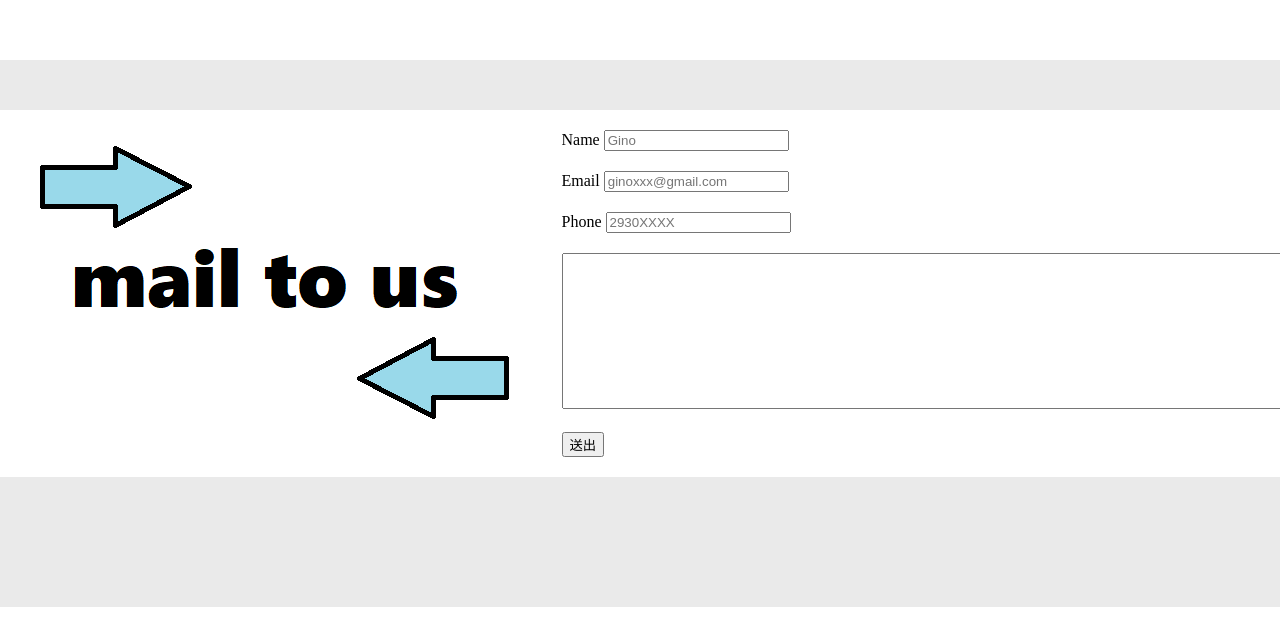
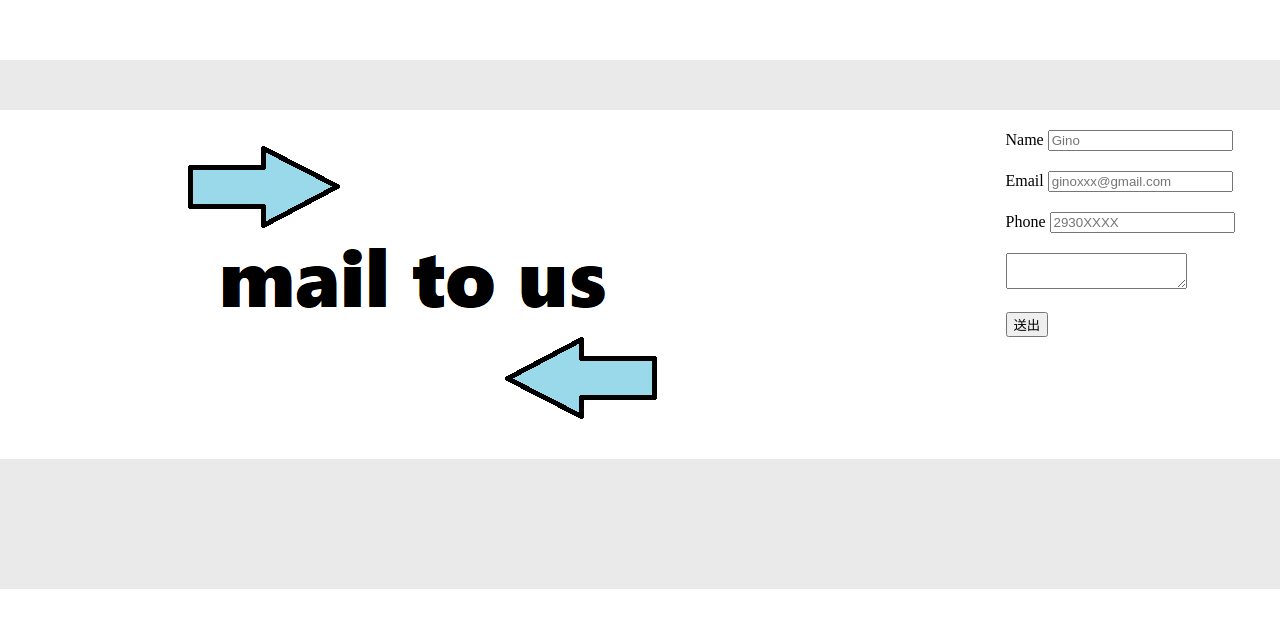
Before and after one commit to Gino1024/Resume, a plain HTML site: page index.html in a window 1280 px wide. Shown: the part 1837-2464 px from the top of the page. Drawn offline with nearby package versions, Linux system fonts and the light colour scheme.

Commit message:
Update index.html

```diff
--- a/index.html
+++ b/index.html
@@ -136,7 +136,7 @@
                         <input type="tel" placeholder="2930XXXX" id="phone">
                     </div>
                     <div class="content">
-                        <textarea name="" id="" cols="100" rows="10" class="text"></textarea>
+                        <textarea name="" id="text"  class="text"></textarea>
                     </div>
                 </form>
                 <button>送出</button>
```
